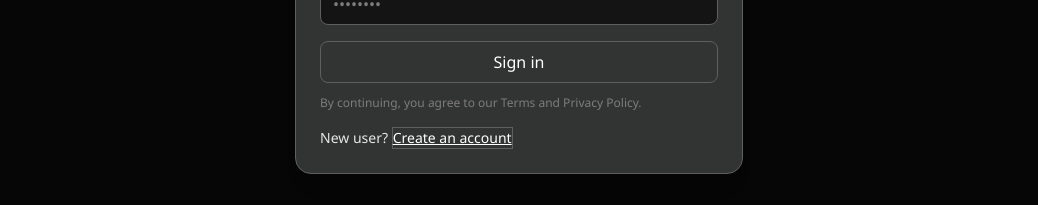
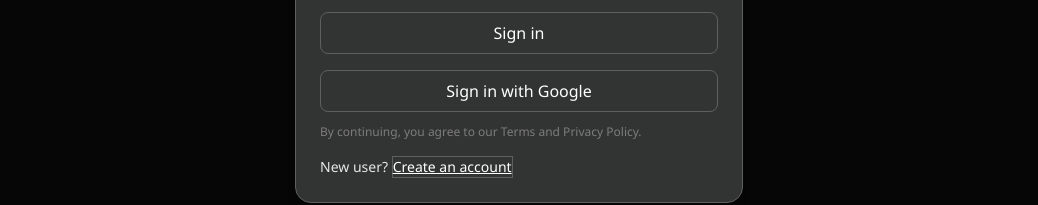
Before and after one commit to Tony-Passavanti/BadGroceries, a Next.js app: page / in a window 1280 px wide. Both pictures are taken after a click on the button "Sign in". Shown: the part 410-615 px from the top of the page, without its empty margins (121-1159 px from the left). Built offline with nearby package versions, Linux system fonts and the light colour scheme; no server answers.

Commit message:
Add google auth (#7)
* Adding Google Auth

* Removed unneeded script tag

```diff
--- a/components/authModal.tsx
+++ b/components/authModal.tsx
@@ -1,7 +1,7 @@
 'use client';
 
 import { useState } from 'react';
-import { signIn, signUp } from '@/utils/supabase/signup';
+import { signIn, signUp, signInWithGoogle } from '@/utils/supabase/signup';
 
 type AuthModalProps = {
   open: boolean;
@@ -12,6 +12,7 @@ type AuthMode = 'sign-in' | 'sign-up';
 
 export default function AuthModal({ open, onClose }: AuthModalProps) {
   const [mode, setMode] = useState<AuthMode>('sign-in');
+
   const [email, setEmail] = useState('');
   const [password, setPassword] = useState('');
   const [confirmPassword, setConfirmPassword] = useState('');
@@ -30,6 +31,7 @@ export default function AuthModal({ open, onClose }: AuthModalProps) {
     setPassword('');
     setConfirmPassword('');
   }
+
 
   async function handleSubmit(e: React.FormEvent) {
     e.preventDefault();
@@ -174,6 +176,12 @@ export default function AuthModal({ open, onClose }: AuthModalProps) {
                   ? 'Create account'
                   : 'Sign in'}
             </button>
+            <button
+              type="button"
+              onClick={() => signInWithGoogle()}
+              className="inline-flex w-full items-center justify-center rounded-lg px-4 py-2 disabled:opacity-60">
+                Sign in with Google
+              </button>
           </form>
 
           <p className="mt-3 text-xs text-text-secondary">
--- a/utils/supabase/signup.ts
+++ b/utils/supabase/signup.ts
@@ -15,3 +15,10 @@ export async function signOut(): Promise<{ error: AuthError | null }> {
   const supabase = createBrowserSupabaseClient();
   return supabase.auth.signOut();
 }
+
+export async function signInWithGoogle() {
+  const supabase = createBrowserSupabaseClient();
+  return supabase.auth.signInWithOAuth({
+    provider: 'google',
+  });
+}
```
